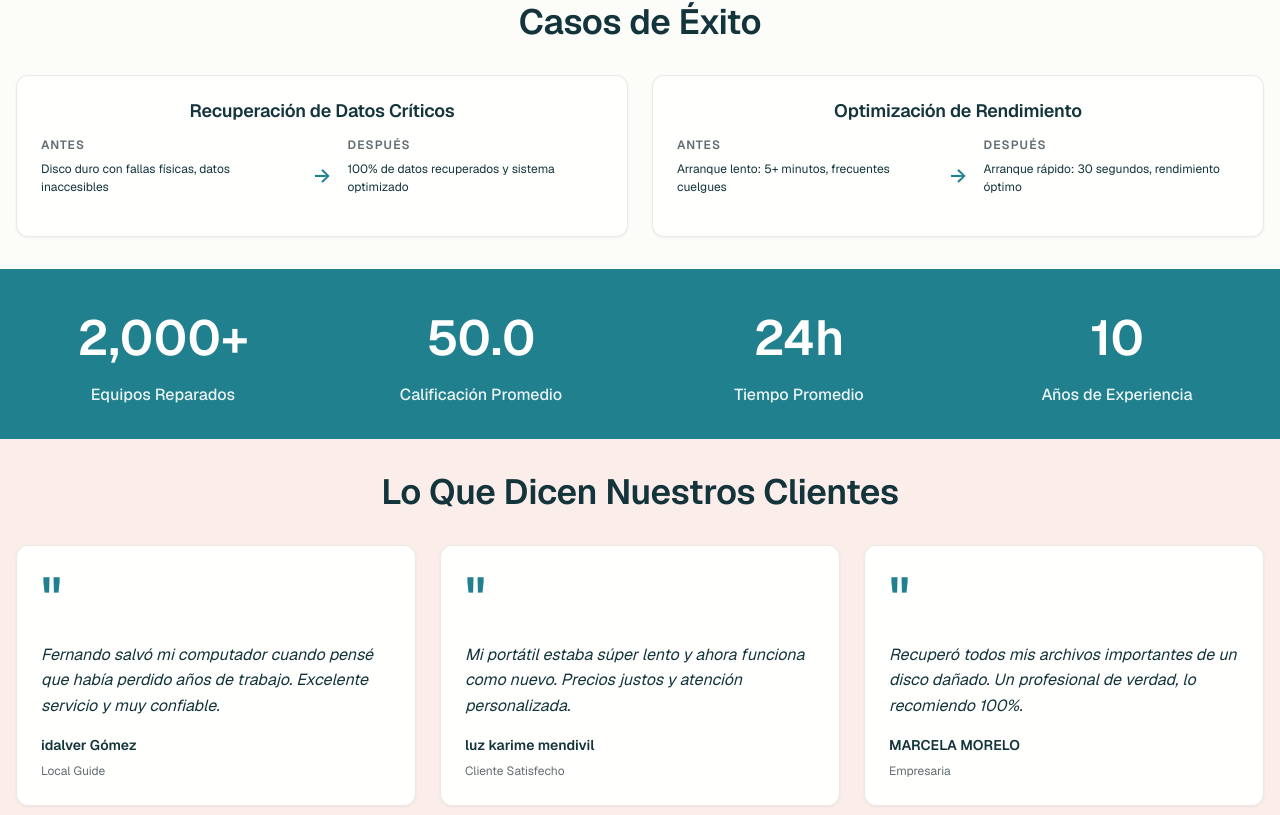
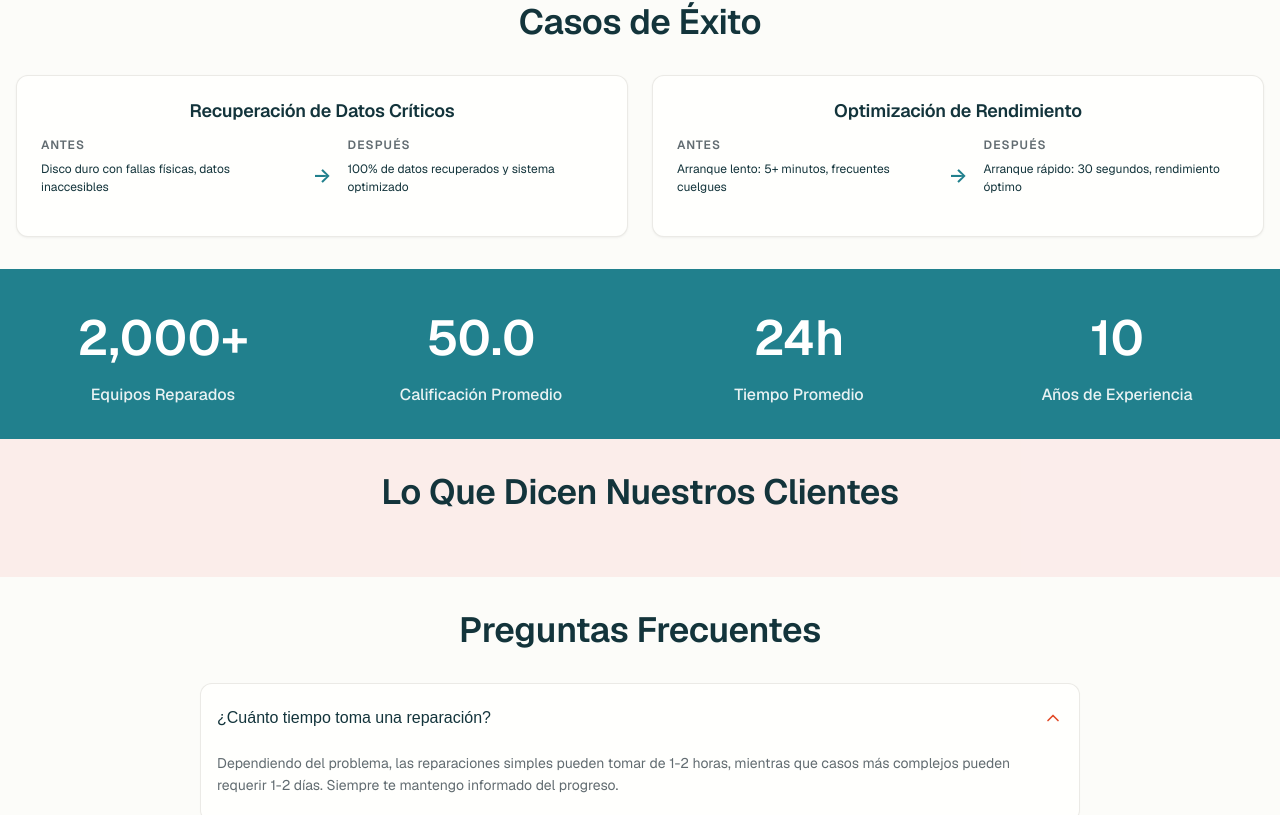
Before and after one commit to iFerch0/LANDING_PAGE_FERNANDO, a Next.js app: page / in a window 1280 px wide. Shown: the part 1985-2800 px from the top of the page. Built offline with nearby package versions, Linux system fonts and the light colour scheme; a web font is replaced by a local one.

Commit message:
Remodelacion seccion testimonios

```diff
--- a/src/components/Testimonials.tsx
+++ b/src/components/Testimonials.tsx
@@ -1,41 +1,18 @@
 import React from "react";
+import Script from 'next/script';
 
 const Testimonials = () => {
     return (
-            <section id="testimonios" className="testimonials">
-        <div className="container">
-            <h2 className="section-title">Lo Que Dicen Nuestros Clientes</h2>
+        <section id="testimonios" className="testimonials">
+            <div className="container">
+                <h2 className="section-title">Lo Que Dicen Nuestros Clientes</h2>
 
-            <div className="testimonials__grid">
-                <div className="testimonial-card">
-                    <div className="testimonial__quote">&quot;</div>
-                    <p className="testimonial__text">Fernando salvó mi computador cuando pensé que había perdido años de trabajo. Excelente servicio y muy confiable.</p>
-                    <div className="testimonial__author">
-                        <strong>idalver Gómez</strong>
-                        <span>Local Guide</span>
-                    </div>
-                </div>
+                {/* Elfsight Google Reviews widget */}
+                <Script src="https://elfsightcdn.com/platform.js" strategy="afterInteractive" async />
+                <div className="elfsight-app-d4a2b5a4-3734-4c3c-bd68-010b5bf39151" data-elfsight-app-lazy></div>
 
-                <div className="testimonial-card">
-                    <div className="testimonial__quote">&quot;</div>
-                    <p className="testimonial__text">Mi portátil estaba súper lento y ahora funciona como nuevo. Precios justos y atención personalizada.</p>
-                    <div className="testimonial__author">
-                        <strong>luz karime mendivil</strong>
-                        <span>Cliente Satisfecho</span>
-                    </div>
-                </div>
-
-                <div className="testimonial-card">
-                    <div className="testimonial__quote">&quot;</div>
-                    <p className="testimonial__text">Recuperó todos mis archivos importantes de un disco dañado. Un profesional de verdad, lo recomiendo 100%.</p>
-                    <div className="testimonial__author">
-                        <strong>MARCELA MORELO</strong>
-                        <span>Empresaria</span>
-                    </div>
-                </div>
             </div>
-        </div>
-    </section>
+        </section>
     );
 };
 
```
